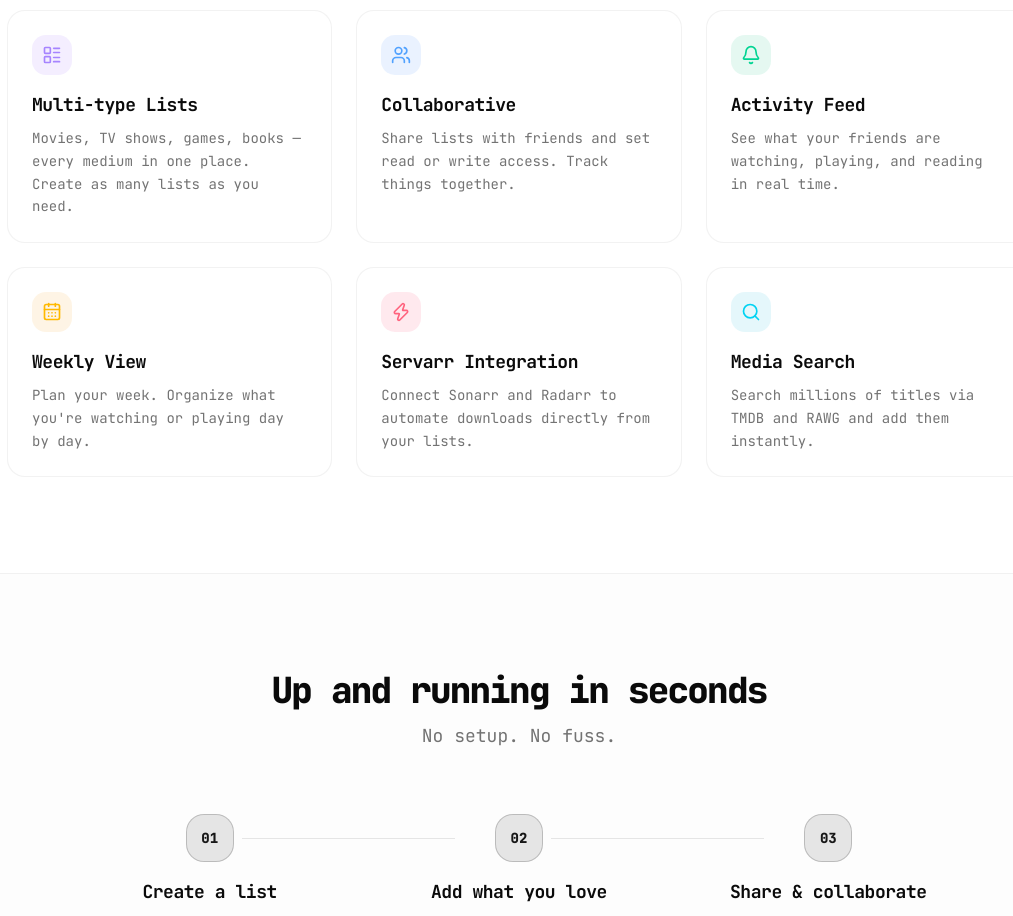
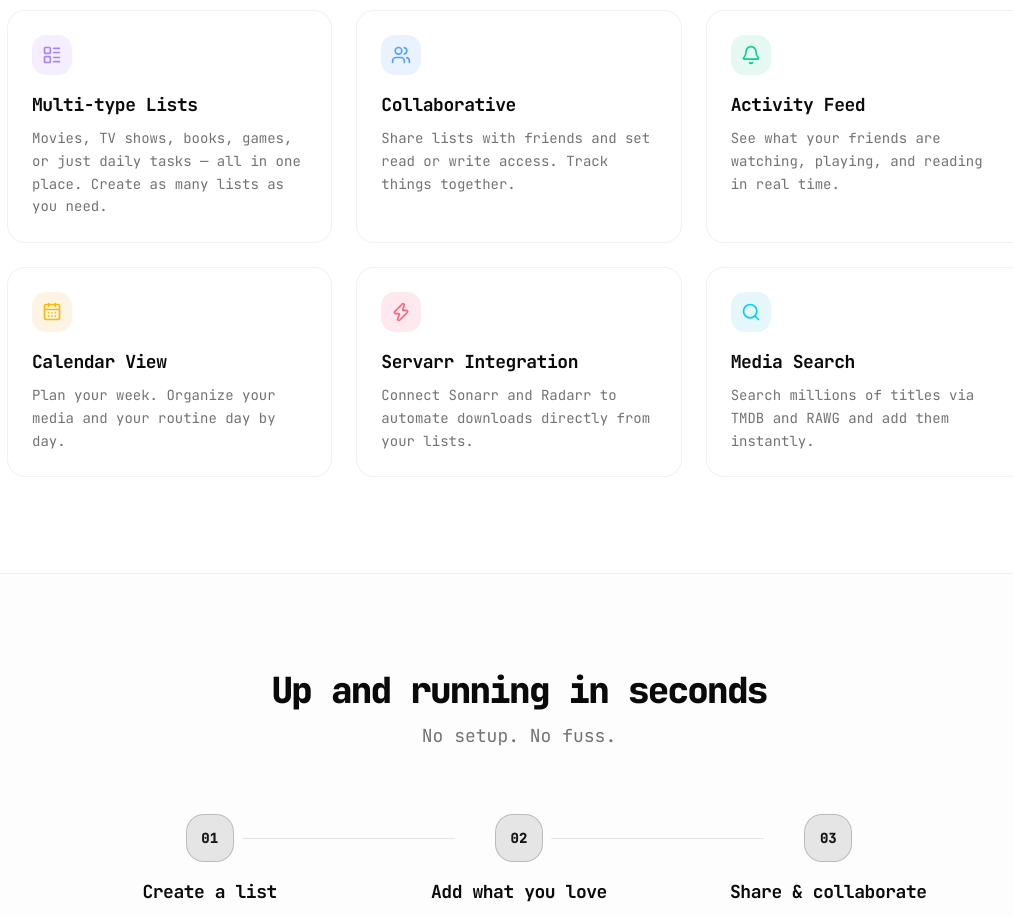
Before and after one commit to Jtmalina/omni-list, a Next.js app: page / in a window 1280 px wide. Shown: the part 1020-1936 px from the top of the page, without its empty margins (121-1134 px from the left). Built offline with nearby package versions, Linux system fonts and the light colour scheme; no server answers.

Commit message:
copy: update landing page feature card descriptions

```diff
--- a/src/app/page.tsx
+++ b/src/app/page.tsx
@@ -16,7 +16,7 @@ const features = [
   {
     icon: LayoutList,
     title: 'Multi-type Lists',
-    description: 'Movies, TV shows, games, books — every medium in one place. Create as many lists as you need.',
+    description: 'Movies, TV shows, books, games, or just daily tasks — all in one place. Create as many lists as you need.',
     color: 'text-violet-400',
     bg: 'bg-violet-500/10',
   },
@@ -36,8 +36,8 @@ const features = [
   },
   {
     icon: CalendarDays,
-    title: 'Weekly View',
-    description: 'Plan your week. Organize what you\'re watching or playing day by day.',
+    title: 'Calendar View',
+    description: 'Plan your week. Organize your media and your routine day by day.',
     color: 'text-amber-400',
     bg: 'bg-amber-500/10',
   },
```
